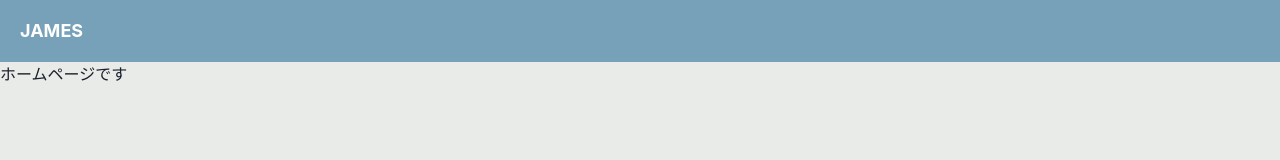
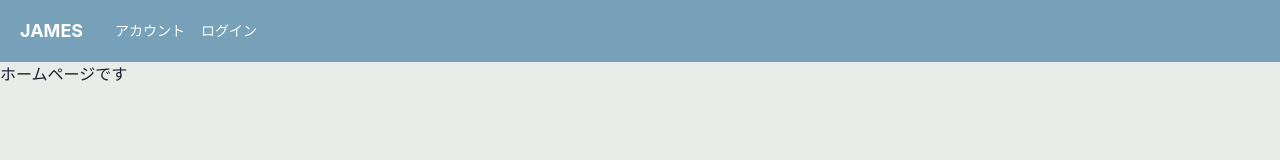
Before and after one commit to masa335/event-app-james, a React (Create React App) app in the folder frontend/: page / in a window 1280 px wide. Shown: the top 160 px of the page. Built offline with nearby package versions, Linux system fonts and the light colour scheme.

Commit message:
update Header

```diff
--- a/frontend/src/App.tsx
+++ b/frontend/src/App.tsx
@@ -9,7 +9,7 @@
 function App() {
   return (
     <ChakraProvider theme={theme}>
-      <Flex
+      {/* <Flex
         as="nav"
         bg="#76a1b8"
         color="white"
@@ -22,7 +22,7 @@
             JAMES
           </Heading>
         </Flex>
-      </Flex>
+      </Flex> */}
       <BrowserRouter>
         <Router />
       </BrowserRouter>
--- /dev/null
+++ b/frontend/src/components/organisms/layout/Header.tsx
@@ -0,0 +1,45 @@
+import { useDisclosure } from "@chakra-ui/hooks";
+import { Box, Flex, Heading, Link } from "@chakra-ui/layout";
+import { memo, useCallback, VFC } from "react";
+import { useHistory } from "react-router";
+
+export const Header: VFC = memo(() => {
+  const { isOpen, onOpen, onClose } = useDisclosure();
+  const history = useHistory();
+
+  const onClickHome = useCallback(() => history.push("/"),[]);
+
+  const onClickUser = useCallback(() => history.push("/user"),[]);
+
+  const onClickLogin = useCallback(() => history.push("/login"),[]);
+
+  return (
+    <Flex
+        as="nav"
+        bg="#76a1b8"
+        color="white"
+        align="center"
+        justify="space-between"
+        padding={{ base:3, md: 5 }}
+      >
+        <Flex align="center" as="a" mr={8} _hover={{ cursor: "pointer" }} onClick={onClickHome}>
+          <Heading as="h1" fontSize={{ base: "md", md: "lg" }}>
+            JAMES
+          </Heading>
+        </Flex>
+        <Flex
+          align="center"
+          fontSize="sm"
+          display={{ base: "none", md: "flex" }}
+          flexGrow={2}
+        >
+          <Box pr={4}>
+            <Link onClick={onClickUser}>アカウント</Link>
+          </Box>
+          <Box pr={4}>
+            <Link onClick={onClickLogin}>ログイン</Link>
+          </Box>
+        </Flex>
+      </Flex>
+  );
+});
--- /dev/null
+++ b/frontend/src/components/templates/HeaderLayout.tsx
@@ -0,0 +1,16 @@
+import { memo, ReactNode, VFC } from "react";
+import { Header } from "../organisms/layout/Header";
+
+type Props = {
+  children: ReactNode;
+}
+
+export const HeaderLayout: VFC<Props> = memo((props) => {
+  const { children } = props;
+  return (
+    <>
+      <Header />
+      {children}
+    </>
+  );
+});
--- a/frontend/src/router/router.tsx
+++ b/frontend/src/router/router.tsx
@@ -1,5 +1,6 @@
 import { memo, VFC } from "react";
 import { Route, Switch } from "react-router-dom";
+import { HeaderLayout } from "../components/templates/HeaderLayout";
 
 import { HomeRoutes } from "./HomeRoutes";
 
@@ -10,7 +11,9 @@
         <Switch>
           {HomeRoutes.map((route) => (
             <Route key={route.path} exact={route.exact} path={route.path}>
-              {route.children}
+              <HeaderLayout>
+                {route.children}
+              </HeaderLayout>
             </Route>
           ))}
         </Switch>
```
